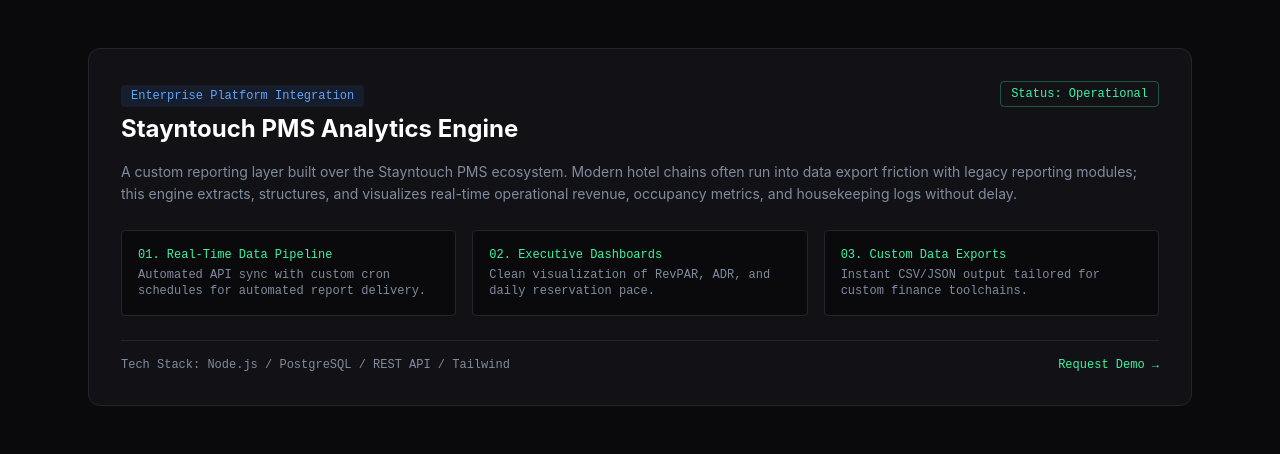
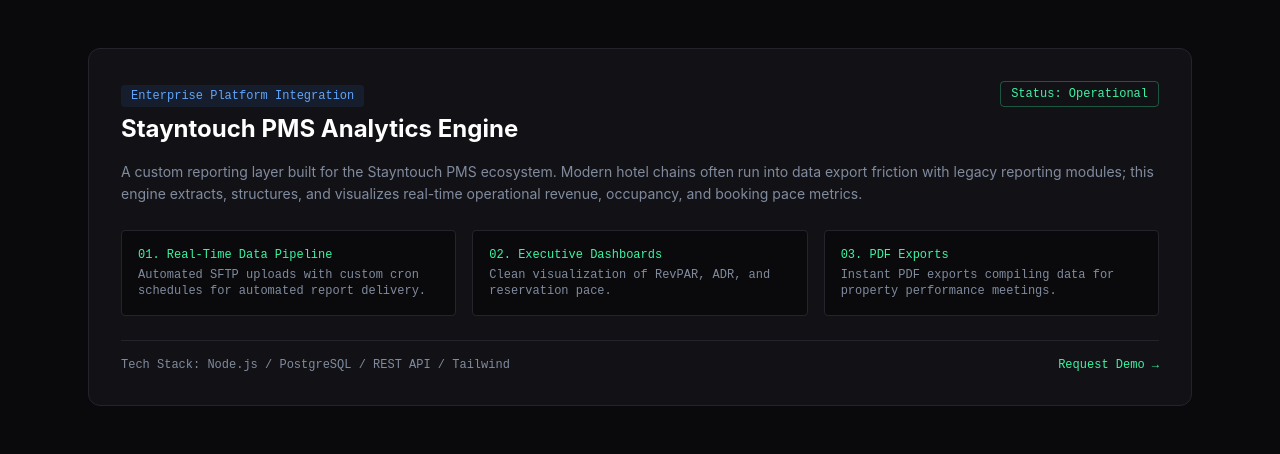
Before and after one commit to SRCS110/syncrace.web, a plain HTML site: page pages/codestudio.html in a window 1280 px wide. Shown: the part 719-1173 px from the top of the page. Drawn offline with nearby package versions, Linux system fonts and the light colour scheme.

Commit message:
Update codestudio.html

```diff
--- a/pages/codestudio.html
+++ b/pages/codestudio.html
@@ -97,21 +97,21 @@
       </div>
 
       <p class="text-brand-muted text-sm leading-relaxed mb-6">
-        A custom reporting layer built over the Stayntouch PMS ecosystem. Modern hotel chains often run into data export friction with legacy reporting modules; this engine extracts, structures, and visualizes real-time operational revenue, occupancy metrics, and housekeeping logs without delay.
+        A custom reporting layer built for the Stayntouch PMS ecosystem. Modern hotel chains often run into data export friction with legacy reporting modules; this engine extracts, structures, and visualizes real-time operational revenue, occupancy, and booking pace metrics.
       </p>
 
       <div class="grid grid-cols-1 sm:grid-cols-3 gap-4 mb-6 font-mono text-xs">
         <div class="bg-brand-black p-4 rounded border border-brand-border">
           <span class="text-brand-accent block mb-1">01. Real-Time Data Pipeline</span>
-          <span class="text-brand-muted">Automated API sync with custom cron schedules for automated report delivery.</span>
+          <span class="text-brand-muted">Automated SFTP uploads with custom cron schedules for automated report delivery.</span>
         </div>
         <div class="bg-brand-black p-4 rounded border border-brand-border">
           <span class="text-brand-accent block mb-1">02. Executive Dashboards</span>
-          <span class="text-brand-muted">Clean visualization of RevPAR, ADR, and daily reservation pace.</span>
+          <span class="text-brand-muted">Clean visualization of RevPAR, ADR, and reservation pace.</span>
         </div>
         <div class="bg-brand-black p-4 rounded border border-brand-border">
-          <span class="text-brand-accent block mb-1">03. Custom Data Exports</span>
-          <span class="text-brand-muted">Instant CSV/JSON output tailored for custom finance toolchains.</span>
+          <span class="text-brand-accent block mb-1">03. PDF Exports</span>
+          <span class="text-brand-muted">Instant PDF exports compiling data for property performance meetings.</span>
         </div>
       </div>
 
```
